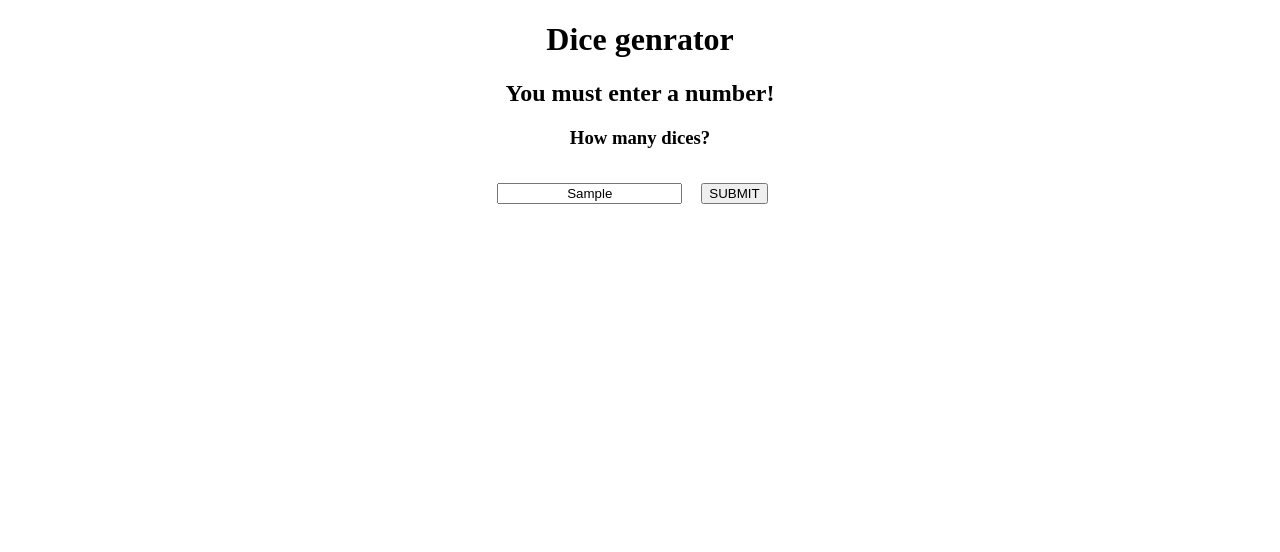
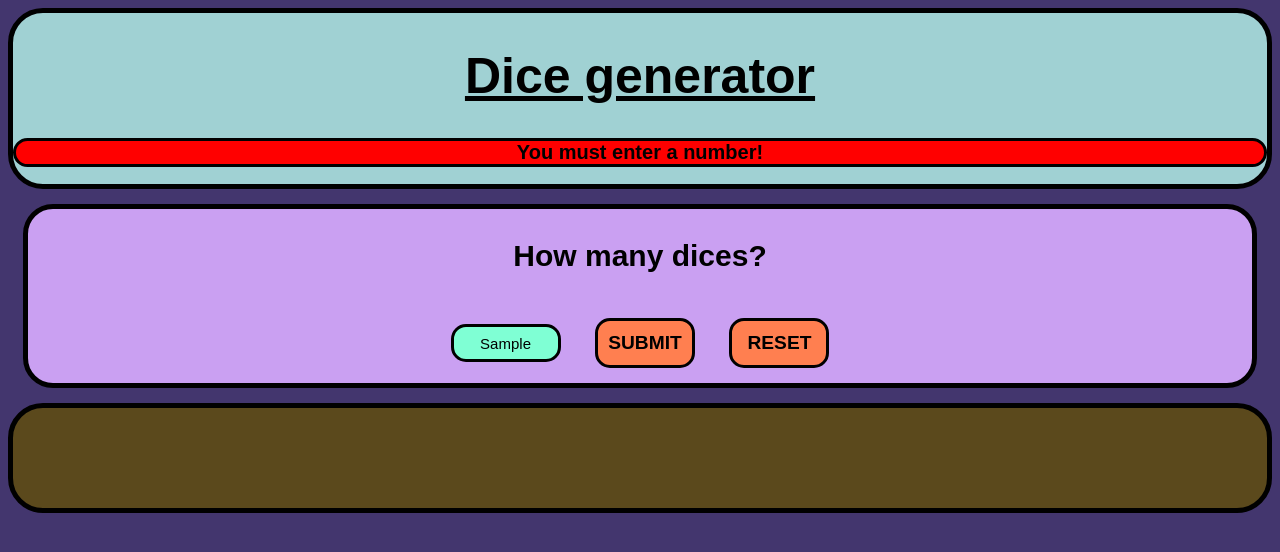
Before and after one commit to royt81/Dices, a plain HTML site: page index.html in a window 1280 px wide. Both pictures are taken after typing "Sample" into the empty fields and a click on the button "SUBMIT". Drawn offline with Linux system fonts and the light colour scheme.

Commit message:
still testing the commit options

```diff
--- a/index.css
+++ b/index.css
@@ -2,12 +2,81 @@
 body{
     text-align: center;
     display: block;
+    background-color: rgb(67, 54, 110);
+}
+
+header{
+    background-color: rgb(160, 209, 211);
+    border: 5px solid;
+    border-radius: 35px;
+    font-family: fantasy;
+    text-align: center;
 }
 
 input{
     text-align: center;
+    margin: 15px;
+    width: 100px;
+    height: 30px;
+    border: 3px solid;
+    border-radius: 15px;
+    font-size: 15px;
+    background-color: aquamarine;
 }
 
 button{
     margin: 15px;
+    width: 100px;
+    height: 50px;
+    border: 3px solid;
+    border-radius: 15px;
+    background-color: coral;
+    font-size: larger;
+    font-weight: 600;
+
 }
+
+#root{
+    background-color: rgb(91, 73, 28);
+    border: 5px solid;
+    border-radius: 35px;
+    display: flex;
+    flex-direction: row;
+    justify-content: space-around;
+    min-height: 100px;
+}
+
+#container{
+    background-color: rgb(202, 160, 242);
+    border: 5px solid;
+    border-radius: 30px;
+    margin: 15px;
+    font-family: Arial, Helvetica, sans-serif;
+}
+
+h3{
+    font-size: 30px;
+}
+
+h2{
+    font-size: 20px;
+    margin-top: 20px;
+}
+
+h1{
+    font-size: 50px;
+    text-decoration: underline;
+}
+
+.diceBox{
+    width: 200px;
+    background-color: rgb(211, 124, 37);
+    border: 4px solid;
+    border-radius: 20px;
+    margin: 15px auto 15px auto
+}
+
+#textLabel{
+    border: 3px solid;
+    border-radius: 15px;
+}
--- a/index.html
+++ b/index.html
@@ -9,7 +9,7 @@
 </head>
 <body>
 <header>
-    <h1>Dice genrator</h1>
+    <h1>Dice generator</h1>
     <h2 id="textLabel">Pick how many dices you need</h2>
 </header>
 
@@ -17,6 +17,8 @@
         <h3>How many dices?</h3>
         <input type="text" id="input">
         <button id="submit">SUBMIT</button>
+        <button id="reset">RESET</button>
+
     </div>
 
     <div id="root"></div>
--- a/index.js
+++ b/index.js
@@ -1,18 +1,28 @@
 
-
-let root = document.querySelector("#root");
-let input = document.querySelector("#input");
-let submitBtn = document.querySelector("#submit");
-let textLabel = document.querySelector("#textLabel");
+const root = document.querySelector("#root");
+const input = document.querySelector("#input");
+const submitBtn = document.querySelector("#submit");
+const textLabel = document.querySelector("#textLabel");
+const resetBtn = document.querySelector("#reset");
 
 submitBtn.addEventListener("click", ()=>{
-    let number = input.value
-    console.log(number.value)
+
+    root.innerHTML = "";
+    let number = input.value;
+    console.log(number.value);
+
     if(isNaN(number)){
-        textLabel.innerText = "You must enter a number!"
+        textLabel.innerText = "You must enter a number!";
+        textLabel.style.backgroundColor = "red";
     }
-    else{
+    if(number>7){
+        textLabel.innerText = "let's keep it to no more then 7, ok?"
+        textLabel.style.backgroundColor = "yellow"
+    }
+    if(number<=7 && !isNaN(number)){
         creatDice(number)
+        textLabel.innerText = `making ${number} dices for you!`;
+        textLabel.style.backgroundColor = "green";
     }
 })
 
@@ -26,10 +36,10 @@ function formDice(){
     let diceBox = document.createElement("div");
     let sidesInput = document.createElement("input");
     let inputBtn = document.createElement("button")
-    let diceDisplay = document.createElement("h2");
+    let diceDisplay = document.createElement("h3");
 
-    diceBox.style.width = "200px";
-    diceBox.style.height = "200px";
+    diceBox.className = "diceBox"
+
     sidesInput.placeholder = "how many sides?";
     inputBtn.innerText = "SUBMIT";
     diceDisplay.innerText = 0;
@@ -47,3 +57,9 @@ function formDice(){
         }
     )
 }
+
+resetBtn.addEventListener("click", ()=>{
+    root.innerHTML = ""
+    textLabel.innerText = "you reseted the board"
+    textLabel.style.backgroundColor = "orange"
+})
```
